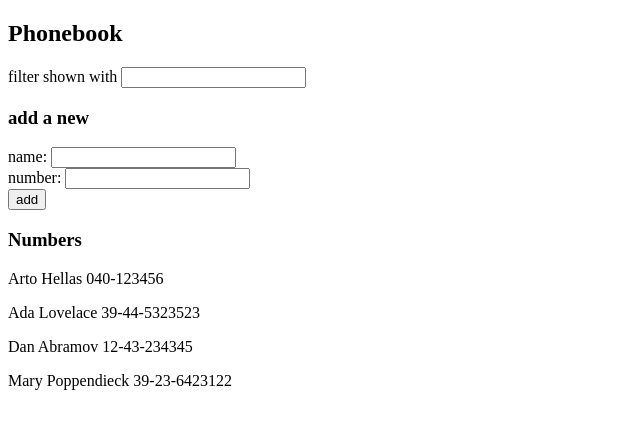
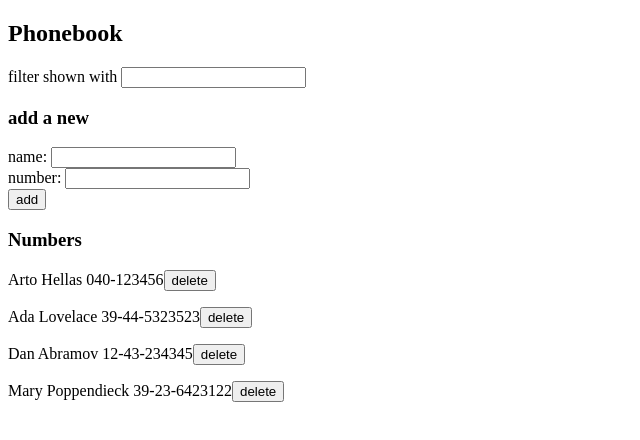
Before and after one commit to CCode02/full-stack-open, a React (Vite) app in the folder part 2/phonebook/: page / in a window 1280 px wide. Shown: the top 440 px of the page, without its empty margins (0-640 px from the left). Built offline with nearby package versions, Linux system fonts and the light colour scheme; data requests are answered from the project's data file.

Commit message:
Exercise 2.14 done, fix database ids, fix filter with uppercase

```diff
--- a/part 2/phonebook/db.json
+++ b/part 2/phonebook/db.json
@@ -1,24 +1,24 @@
 {
-  "persons":[
+  "persons": [
     {
+      "id": "1",
       "name": "Arto Hellas",
-      "number": "040-123456",
-      "id": 1
+      "number": "040-123456"
     },
     {
+      "id": "2",
       "name": "Ada Lovelace",
-      "number": "39-44-5323523",
-      "id": 2
+      "number": "39-44-5323523"
     },
     {
+      "id": "3",
       "name": "Dan Abramov",
-      "number": "12-43-234345",
-      "id": 3
+      "number": "12-43-234345"
     },
     {
+      "id": "4",
       "name": "Mary Poppendieck",
-      "number": "39-23-6423122",
-      "id": 4
+      "number": "39-23-6423122"
     }
   ]
 }
--- a/part 2/phonebook/src/App.jsx
+++ b/part 2/phonebook/src/App.jsx
@@ -3,6 +3,7 @@ import Filter from "./components/Filter"
 import PersonForm from './components/PersonForm'
 import Persons from './components/Persons'
 import personsService from './services/persons'
+import axios from 'axios'
 
 const App = () => {
 
@@ -27,7 +28,6 @@ const App = () => {
       const newPerson = { name: newName, number: newNumber }
       personsService.create(newPerson)
         .then(returnedPerson => {
-          console.log(returnedPerson)
           setPersons(persons.concat(returnedPerson))
           setFilteredPersons(persons.concat(returnedPerson).filter(person => person.name.toLowerCase().includes(filter)))
         })
@@ -49,8 +49,20 @@ const App = () => {
 
   const handleFilterChange = (event) => {
     setFilter(event.target.value)
-    const filtered = persons.filter(person => person.name.toLowerCase().includes(event.target.value))
+    const filtered = persons.filter(person => person.name.toLowerCase().includes(event.target.value.toLowerCase()))
     setFilteredPersons(filtered)
+  }
+
+  const handleDeletePerson = (id) => {
+    const personDelete = persons.find(p => p.id === id)
+    if (window.confirm(`Delete ${personDelete.name}?`)) {
+      personsService.deletePerson(id)
+        .then(deletedPerson => {
+          setPersons(persons.filter(p => p.id !== id))
+          setFilteredPersons(filteredPersons.filter(p => p.id !== id))
+          alert(`${deletedPerson.name} deleted`)
+        })
+    }
   }
 
   return (
@@ -65,7 +77,7 @@ const App = () => {
         newNumber={newNumber}
         handleNumberChange={handleNumberChange} />
       <h3>Numbers</h3>
-      <Persons personsToShow={filteredPersons} />
+      <Persons personsToShow={filteredPersons} handleDeletePerson={handleDeletePerson} />
     </div>
   )
 }
--- a/part 2/phonebook/src/components/Person.jsx
+++ b/part 2/phonebook/src/components/Person.jsx
@@ -1,3 +1,7 @@
-const Person = ({ person }) => <p>{person.name} {person.number}</p>
+const Person = ({ person, handleDeletePerson }) =>
+    <p>
+        {person.name} {person.number}
+        <button onClick={handleDeletePerson}>delete</button>
+    </p>
 
 export default Person
--- a/part 2/phonebook/src/components/Persons.jsx
+++ b/part 2/phonebook/src/components/Persons.jsx
@@ -1,8 +1,8 @@
 import Person from './Person'
 
-const Persons = ({ personsToShow }) =>
+const Persons = ({ personsToShow, handleDeletePerson }) =>
     personsToShow.map(person =>
-        <Person key={person.name} person={person} />
+        <Person key={person.name} person={person} handleDeletePerson={() => handleDeletePerson(person.id)} />
     )
 
 export default Persons
--- a/part 2/phonebook/src/services/persons.js
+++ b/part 2/phonebook/src/services/persons.js
@@ -11,7 +11,13 @@ const create = (newPerson) => {
     return request.then(response => response.data)
 }
 
+const deletePerson = (id) => {
+    const request = axios.delete(`${baseUrl}/${id}`)
+    return request.then(response => response.data)
+}
+
 export default {
     getAll,
-    create
+    create,
+    deletePerson
 }
```
